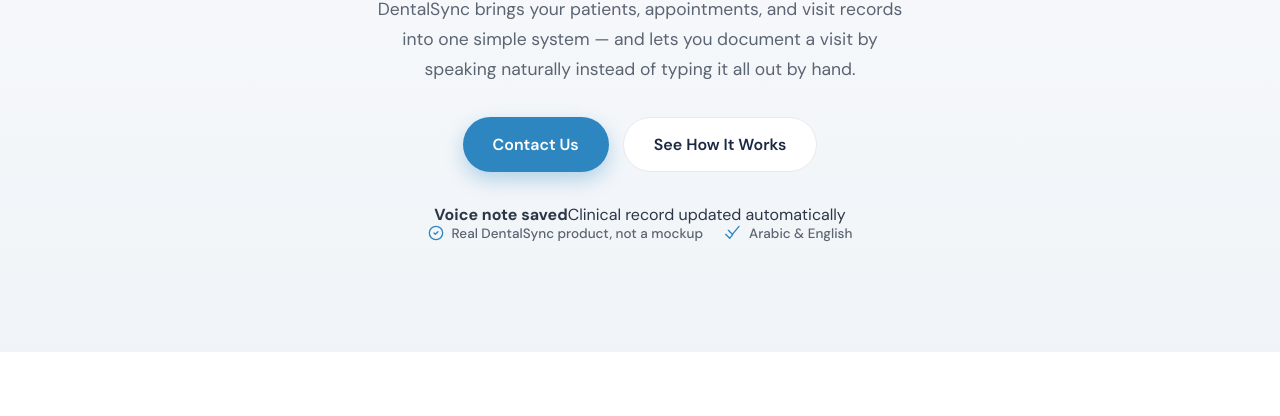
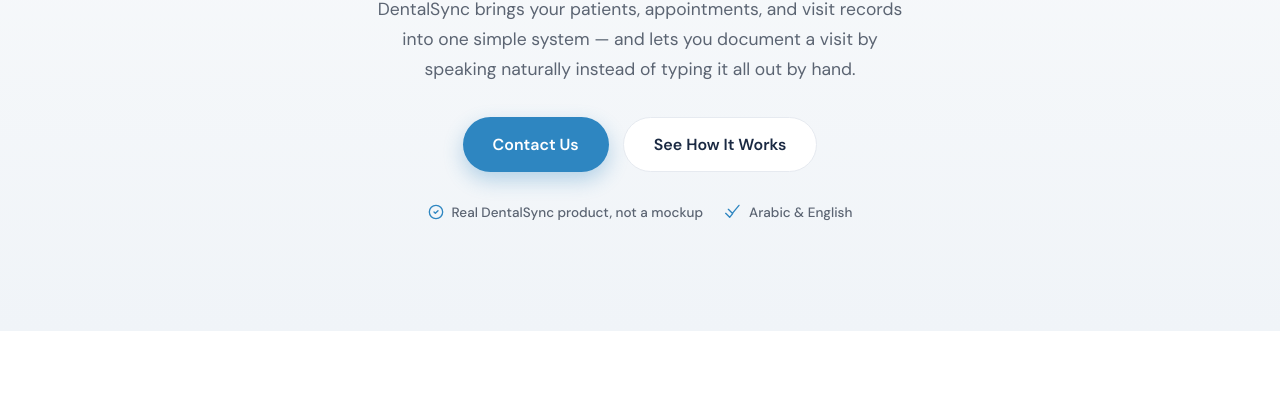
Before and after one commit to ATAALIALLAHWANI/dentalsync-site, a website with bundled scripts: page index.html in a window 1280 px wide. Shown: the part 376-792 px from the top of the page. Built offline with nearby package versions, Linux system fonts and the light colour scheme.

```diff
--- a/index.html
+++ b/index.html
@@ -93,7 +93,6 @@
         <a href="#contact" class="btn btn-primary btn-lg" data-i18n="hero_cta_contact">Contact Us</a>
         <a href="#voice" class="btn btn-secondary btn-lg" data-i18n="hero_cta_how">See How It Works</a>
       </div>
-          <span><strong data-i18n="hero_badge_title">Voice note saved</strong><span data-i18n="hero_badge_sub">Clinical record updated automatically</span></span>
       <div class="hero-trustline">
         <span><svg viewBox="0 0 24 24" fill="none" stroke="currentColor" stroke-width="2" stroke-linecap="round" stroke-linejoin="round"><path d="M9 12l2 2 4-4"/><circle cx="12" cy="12" r="10"/></svg><span data-i18n="hero_trust_real">Real DentalSync product, not a mockup</span></span>
         <span><svg viewBox="0 0 24 24" fill="none" stroke="currentColor" stroke-width="2" stroke-linecap="round" stroke-linejoin="round"><path d="M5 8l6 6 10-12"/><path d="M1 14l6 6L11.5 14.5"/></svg><span data-i18n="hero_trust_bilingual">Arabic &amp; English</span></span>
```
